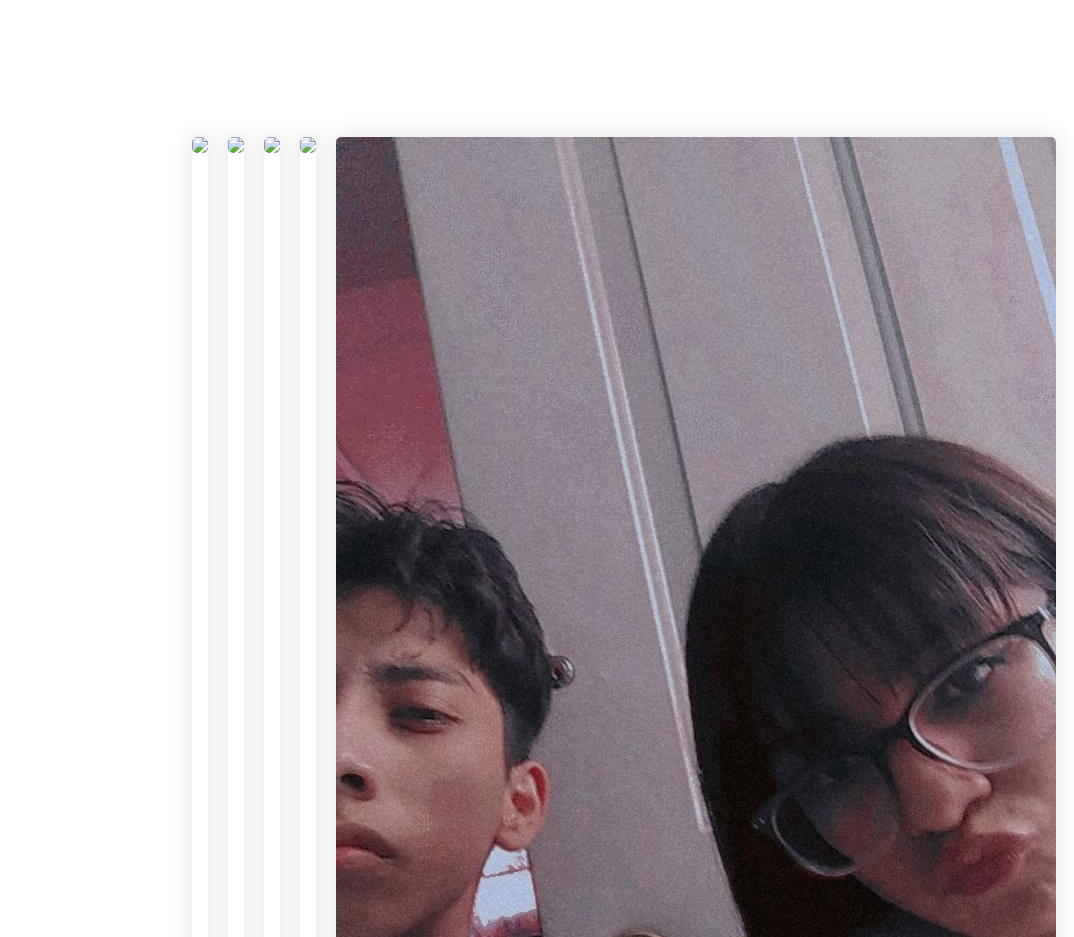
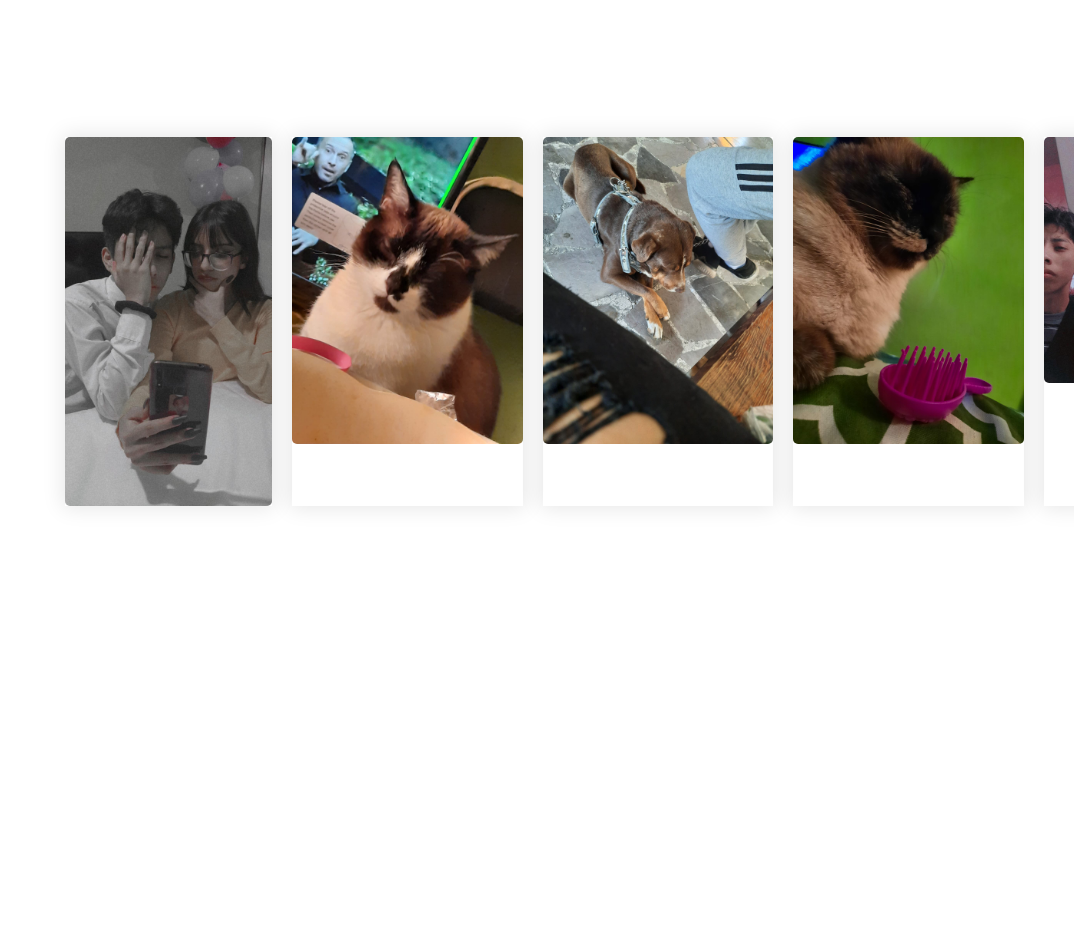
Before and after one commit to Mikee20-design/PaginaEves, a plain HTML site: page index.html in a window 1280 px wide. Shown: the part 1380-2317 px from the top of the page, without its empty margins (206-1280 px from the left). Drawn offline with Linux system fonts and the light colour scheme; files that its build step writes are made by us from their sources; files whose address does not match are found by name.

Commit message:
Add files via upload

```diff
--- a/index.html
+++ b/index.html
@@ -5,19 +5,19 @@
     <meta http-equiv="X-UA-Compatible" content="IE=edge">
     <meta name="viewport" content="width=device-width, initial-scale=1.0">
     <title>Para Eves Feliz cumpleaños</title>
-    <link rel="stylesheet" href="css/estilo.css">
+    <link rel="stylesheet" href="estilo.css">
 </head>
 <body>
     <div class="container">
             <div class="box">
-              <div><a href="https://www.youtube.com/watch?v=hBINDKALYrw"><img src="img/12.jpeg"></a></div>
+              <div><a href="https://www.youtube.com/watch?v=hBINDKALYrw"><img src="12.jpeg"></a></div>
             </div>
             <div class="box">
-              <div><a href="https://www.youtube.com/watch?v=vnLAa6_hB9A"><img src="img/1 foto.jpeg"></a></div>            </div>
+              <div><a href="https://www.youtube.com/watch?v=vnLAa6_hB9A"><img src="1 foto.jpeg"></a></div>            </div>
             <div class="box">
-              <div><a href="https://www.youtube.com/watch?v=X8B5nPgD3rc"><img src="img/2 foto.jpeg"></a></div>            </div>
+              <div><a href="https://www.youtube.com/watch?v=X8B5nPgD3rc"><img src="2 foto.jpeg"></a></div>            </div>
             <div class="box">
-              <div><a href="https://www.youtube.com/watch?v=4565-VRqNDQ"><img src="img/4 foto.jpeg"></a></div>            </div>
+              <div><a href="https://www.youtube.com/watch?v=4565-VRqNDQ"><img src="4 foto.jpeg"></a></div>            </div>
             <div class="box">
               <div><a href="https://www.youtube.com/watch?v=HBCmeMQbYfE&list=PL5S6XDdVneqgw_DJMcxIGiUarSn-dEUoi&index=9"><img src="img/13.jpeg"></a></div>            </div>
     </div>
```
